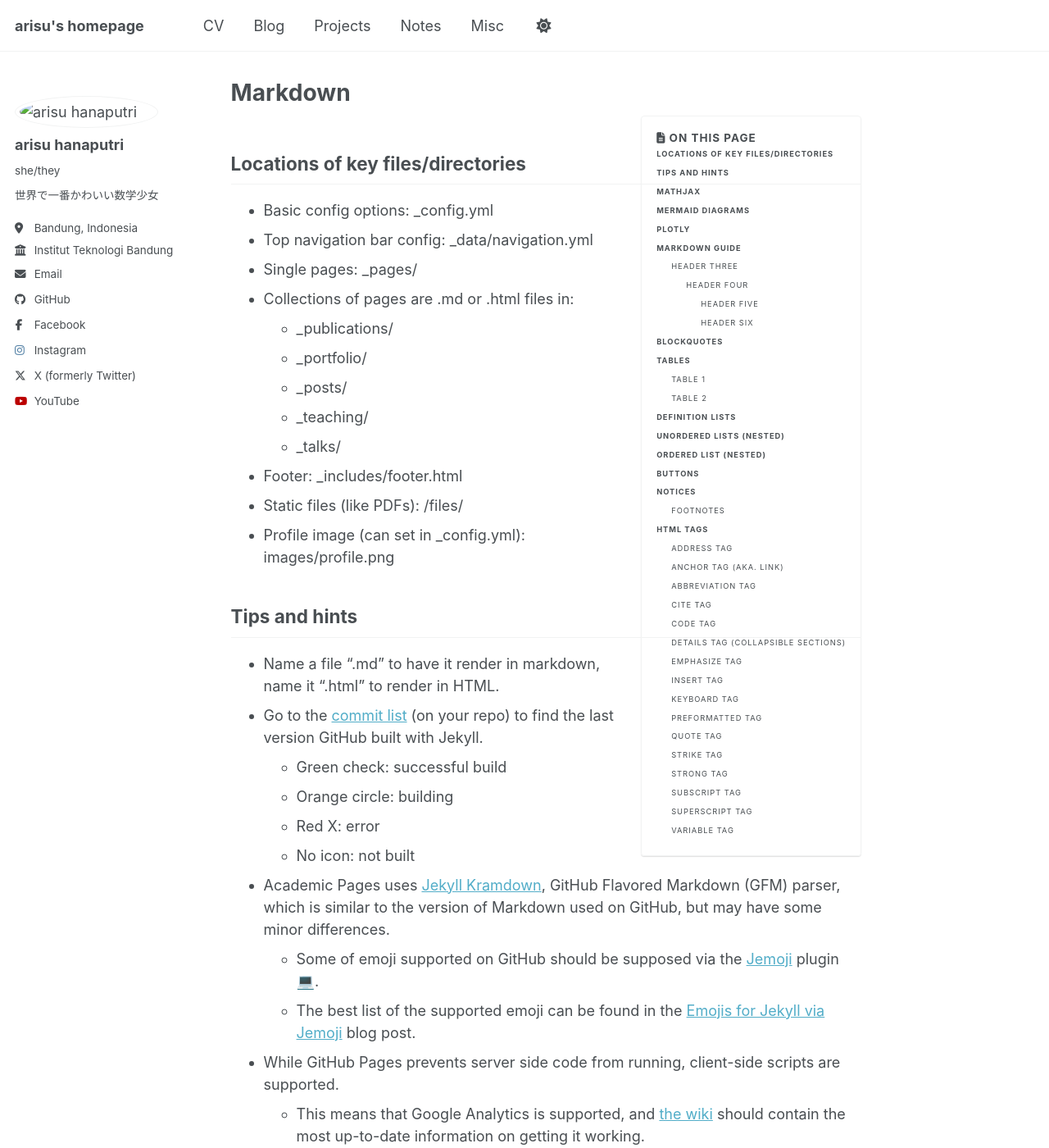
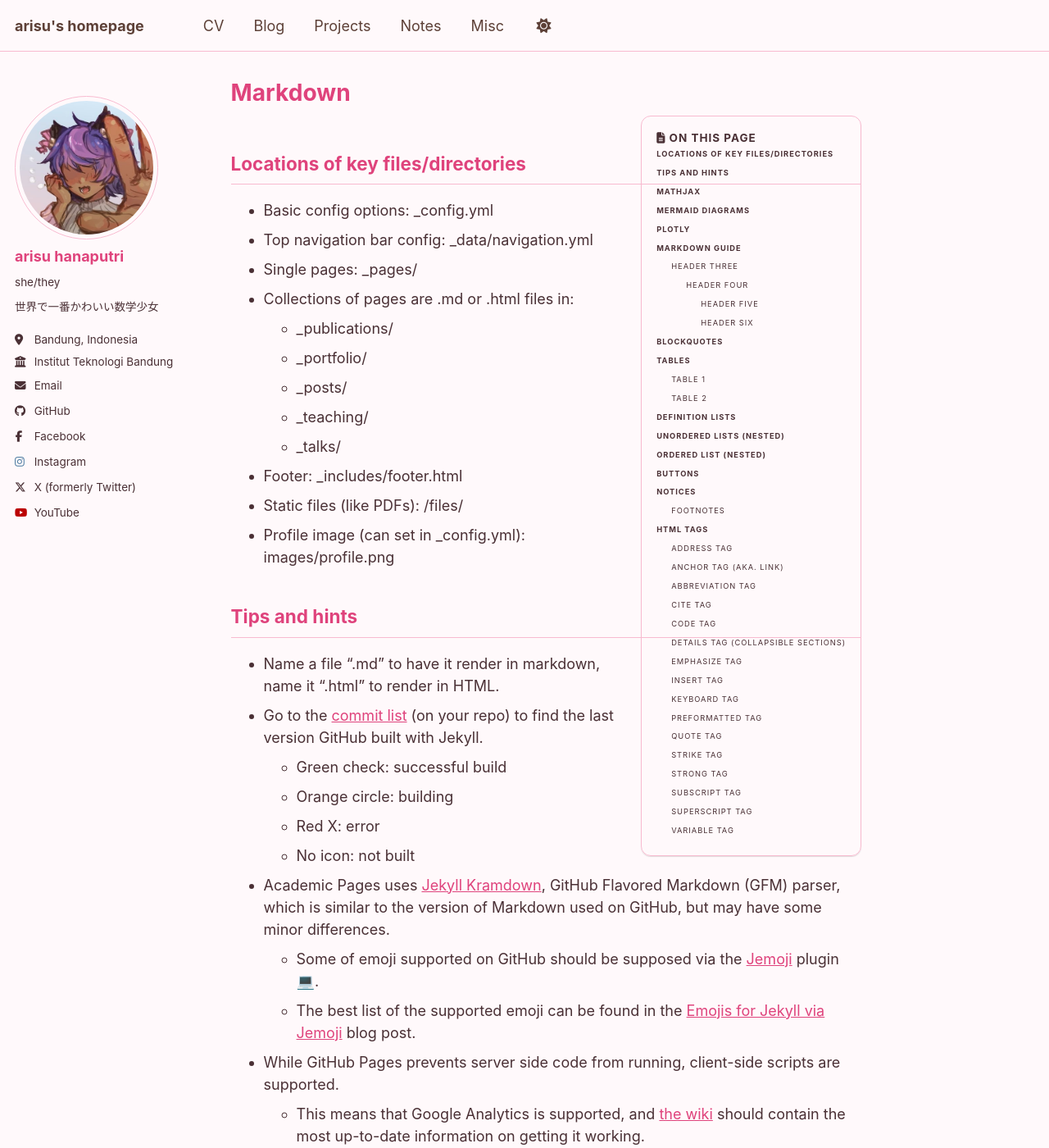
Before and after one commit to aris-uu/aris-uu.github.io, a Jekyll site: the page built from _pages/markdown.md, in a window 1280 px wide and 1400 px high. Shown: the whole window at 82% size. Built offline with Jekyll 4.4.1, drawn with Linux system fonts in a browser that asks for light colours; emoji names are drawn with the system emoji font; a script bundle is joined from its source files by our own code; library files that are not in the unit come from our copies.

Commit message:
feat: initialize blog structure with custom SASS themes, sidebar layout, and static pages

```diff
--- a/_sass/layout/_base.scss
+++ b/_sass/layout/_base.scss
@@ -29,6 +29,7 @@ h1, h2, h3, h4, h5, h6 {
   line-height: 1.2;
   font-family: $header-font-family;
   font-weight: bold;
+  color: var(--global-link-color);
 }
 
 h1 {
--- a/_sass/theme/_default_dark.scss
+++ b/_sass/theme/_default_dark.scss
@@ -3,17 +3,17 @@
     ========================================================================== */
 
 /* Color codes used for the theme */
-$primary-color              : #0ea1c5;
-$gray                       : #7a8288;
+$primary-color              : #f48fb1;
+$gray                       : #9e8a8e;
 $dark-gray                  : mix(#000, $gray, 40%);
 $darker-gray                : mix(#000, $gray, 60%);
 $light-gray                 : mix(#fff, $gray, 50%);
 
-$background                 : #474747;
+$background                 : #2a1a1f;
 $background-light           : mix(#fff, $background, 80%);
 $background-lighter         : mix(#fff, $background, 90%);
-$text                       : #ffffff;
-$link                       : #0ea1c5;
+$text                       : #fce4ec;
+$link                       : #f48fb1;
 $link-dark                  : mix(#000, $link, 25%);
 $link-light                 : mix(#fff, $link, 25%);
 
@@ -25,7 +25,7 @@ $success-color              : #62c462;
 $warning-color              : #f89406;
 
 /* Other basic settings for the template */
-$border-radius              : 4px;
+$border-radius              : 12px;
 $box-shadow                 : 0 1px 1px rgba(0, 0, 0, 0.125);
 $global-transition          : all 0.2s ease-in-out;
 $masthead-height            : 70px;
@@ -38,11 +38,11 @@ $sidebar-screen-min-width   : 1024px;
 html[data-theme="dark"] {
     --global-base-color                 : #{$primary-color};
     --global-bg-color                   : #{$background};
-    --global-footer-bg-color            : #{$background};
-    --global-border-color               : #{$light-gray};
+    --global-footer-bg-color            : #{$background-light};
+    --global-border-color               : #{$background-lighter};
     --global-dark-border-color          : #{$background-light};
-    --global-code-background-color      : #fafafa;
-    --global-code-text-color            : #{$darker-gray};
+    --global-code-background-color      : #{$background-light};
+    --global-code-text-color            : #f8bbd0;
     --global-fig-caption-color          : #{$light-gray};
     --global-link-color                 : #{$link};
     --global-link-color-hover           : #{$link-dark};
@@ -50,6 +50,6 @@ html[data-theme="dark"] {
     --global-masthead-link-color        : #{$text};
     --global-masthead-link-color-hover  : #{$primary-color};
     --global-text-color                 : #{$text};
-    --global-text-color-light           : #f3f3f3;
+    --global-text-color-light           : #e8c4cf;
     --global-thead-color                : #{$background-lighter};
 }
--- a/_sass/theme/_default_light.scss
+++ b/_sass/theme/_default_light.scss
@@ -2,22 +2,22 @@
     DEFAULT THEME - LIGHT VERSION
     ========================================================================== */
 /* Color codes used for the theme */
-$primary-color              : #2f7f93;
-$gray                       : #7a8288;
+$primary-color              : #ff459c;
+$gray                       : #9e8a8e;
 $dark-gray                  : mix(#000, $gray, 40%);
 $darker-gray                : mix(#000, $gray, 60%);
 $light-gray                 : mix(#fff, $gray, 50%);
 $lighter-gray               : mix(#fff, $gray, 90%);
 
 /* Color codes used for the site */
-$danger-color               : #ee5f5b;
-$info-color                 : #2f7f93;
-$notice-color               : #7a8288;
-$success-color              : #62c462;
-$warning-color              : #f89406;
+$danger-color               : #e53935;
+$info-color                 : #c2185b;
+$notice-color               : #9e8a8e;
+$success-color              : #66bb6a;
+$warning-color              : #ffa726;
 
 /* Other basic settings for the template */
-$border-radius              : 4px;
+$border-radius              : 12px;
 $box-shadow                 : 0 1px 1px rgba(0, 0, 0, 0.125);
 $global-transition          : all 0.2s ease-in-out;
 $masthead-height            : 70px;
@@ -29,19 +29,19 @@ $sidebar-screen-min-width   : 1024px;
 /* Default light theme for the site */
 :root {
     --global-base-color                 : #{$primary-color};
-    --global-bg-color                   : #fff;
-    --global-footer-bg-color            : #f2f3f3;
-    --global-border-color               : #{$lighter-gray};
-    --global-dark-border-color          : #bdc1c4;
-    --global-code-background-color      : #fafafa;
+    --global-bg-color                   : #fff9fb;
+    --global-footer-bg-color            : #fce4ec;
+    --global-border-color               : #f8bbd0;
+    --global-dark-border-color          : #f48fb1;
+    --global-code-background-color      : #fff0f3;
     --global-code-text-color            : #{$darker-gray};
-    --global-fig-caption-color          : mix(#fff,  #{$dark-gray}, 25%);
-    --global-link-color                 : #52adc8;
-    --global-link-color-hover           : mix(#000, #2f7f93, 25%);
-    --global-link-color-visited         : mix(#fff, #2f7f93, 25%);
-    --global-masthead-link-color        : #{$dark-gray};
-    --global-masthead-link-color-hover  : mix(#000, #{$gray}, 25%);
-    --global-text-color                 : #{$dark-gray};
+    --global-fig-caption-color          : #{$dark-gray};
+    --global-link-color                 : #df437c;
+    --global-link-color-hover           : #ff3e92;
+    --global-link-color-visited         : #e91e63;
+    --global-masthead-link-color        : #5d4037;
+    --global-masthead-link-color-hover  : #c2185b;
+    --global-text-color                 : #4a3035;
     --global-text-color-light           : #{$light-gray};
     --global-thead-color                : #{$lighter-gray};
 }
```
Also changed, not shown: images/madohomu-hott.jpeg (added), images/profile.jpg (added).
